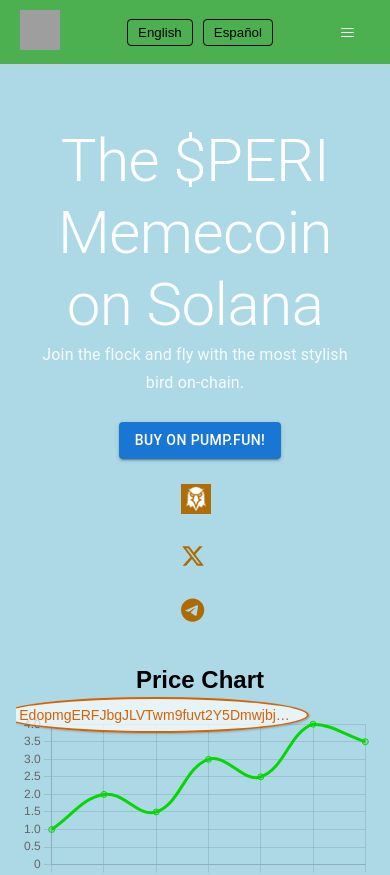
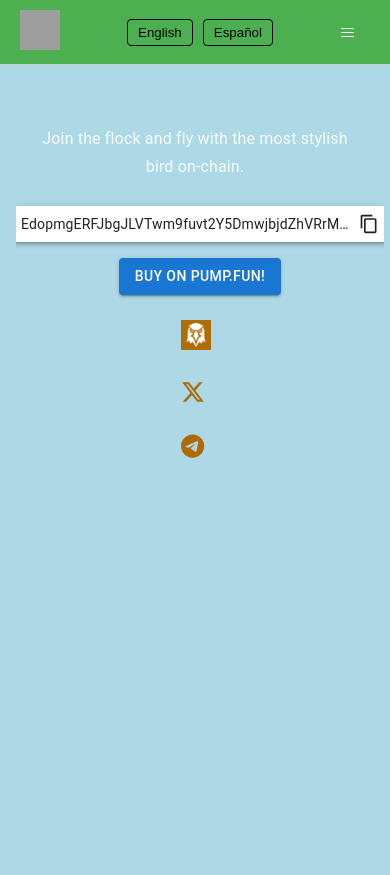
Before and after one commit to Juangunner4/peri-coin, a React (Create React App) app: page / in a window 390 px wide. Shown: the top 875 px of the page. Built offline with nearby package versions, Linux system fonts and the light colour scheme; grey boxes are pictures that could not be loaded.

Commit message:
Remove price chart and tweak contract address

```diff
--- a/src/pages/Home.js
+++ b/src/pages/Home.js
@@ -8,7 +8,8 @@ import Button from '@mui/material/Button';
 import { FontAwesomeIcon } from '@fortawesome/react-fontawesome';
 import { faXTwitter, faTelegramPlane } from '@fortawesome/free-brands-svg-icons';
 import { useTranslation } from 'react-i18next';
-import PriceChart from '../components/PriceChart';
+import Paper from '@mui/material/Paper';
+import ContentCopyIcon from '@mui/icons-material/ContentCopy';
 
 function Home() {
   const [showCopied, setShowCopied] = useState(false);
@@ -35,21 +36,23 @@ function Home() {
       </div> */}
 
       <section className="hero">
-        <Typography variant="h2" className="hero-title">
-          {t('heroTitle')}
-        </Typography>
         <Typography variant="subtitle1" className="hero-subtitle">
           {t('heroSubtitle')}
         </Typography>
       </section>
 
       <div className="content">
-        <div
+        <Paper
           onClick={handleCopyAddress}
           className="contract-address"
+          sx={{ display: 'flex', alignItems: 'center', p: 1, mb: 2, cursor: 'pointer', maxWidth: '100%' }}
+          elevation={3}
         >
-          {contractAddress}
-        </div>
+          <Typography variant="body2" sx={{ mr: 1 }} noWrap>
+            {contractAddress}
+          </Typography>
+          <ContentCopyIcon fontSize="small" />
+        </Paper>
         {showCopied && (
           <div className="notification">{t("contractcopied")}</div>
         )}
@@ -74,7 +77,6 @@ function Home() {
             <FontAwesomeIcon icon={faTelegramPlane} className="social-icon" />
           </a>
         </div>
-        <PriceChart />
       </div>
     </Container>
   );
--- a/src/styles/Home.css
+++ b/src/styles/Home.css
@@ -83,28 +83,7 @@
 }
 
 
-.contract-address {
-    position: absolute;
-    top: 10%;
-    left: -20%;
-    cursor: pointer;
-    color: #d76200;
-    text-decoration: none;
-    box-shadow: 1px 1px 2px rgba(0, 0, 0, 0.2);
-    padding: 10px 20px;
-    border-radius: 50%;
-    border: 2px solid #d76200;
-    background: rgba(255, 255, 255, 0.7);
-    font-size: 18px;
-    z-index: 200;
-    white-space: nowrap;
-    animation: fly 12s linear infinite;
-}
 
-.contract-address:hover {
-    background-color: rgba(255, 255, 255, 0.9);
-    transform: scale(1.07);
-}
 
 .cta-button {
     background-color: var(--primary-green);
@@ -216,28 +195,6 @@
     }
 }
 
-@keyframes fly {
-    0% {
-        top: 10%;
-        left: -20%;
-    }
-    25% {
-        top: 30%;
-        left: 100%;
-    }
-    50% {
-        top: 60%;
-        left: -20%;
-    }
-    75% {
-        top: 80%;
-        left: 100%;
-    }
-    100% {
-        top: 10%;
-        left: -20%;
-    }
-}
 
 .social-icon:hover {
     transform: scale(2);
@@ -310,18 +267,6 @@ a {
 
 
 
-    .contract-address {
-        display: block;
-        width: calc(100% - 60px);
-        box-sizing: border-box;
-        font-size: 14px;
-        padding: 8px 16px;
-        margin: 10px auto;
-        text-align: center;
-        white-space: nowrap;
-        overflow: hidden;
-        text-overflow: ellipsis;
-    }
 
     .cta-button {
         font-size: 14px;
```
